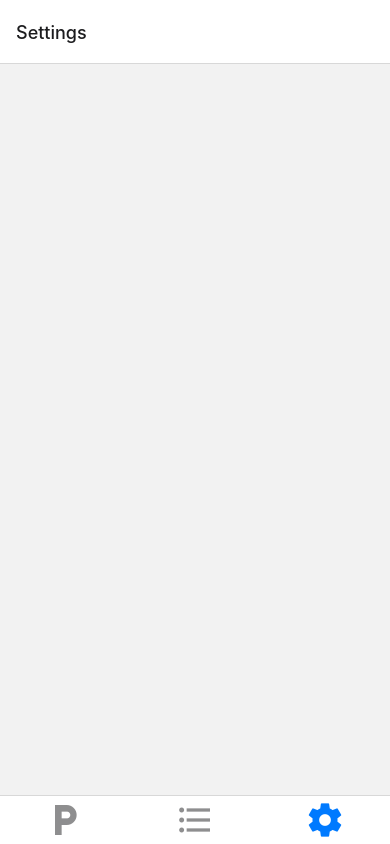
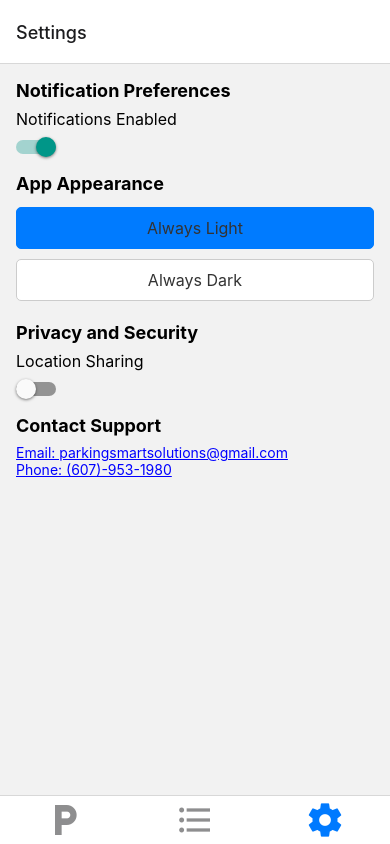
Before and after one commit to Sam-Klein1/Smart-Park, a React Native app: screen /Settings in a window 390 px wide. Built offline with nearby package versions, Linux system fonts and the light colour scheme; no server answers.

Commit message:
Updated settings stuff

```diff
--- a/App.js
+++ b/App.js
@@ -52,8 +52,11 @@ function MyTabs() {
         name="Lots"
         children={() => <Lots activeLot={activeLot} setActiveLot={setActiveLot} />}
       />
-      <Tab.Screen name="Settings" component={Settings} />
-
+      {/* <Tab.Screen name="Settings" component={Settings} /> */}
+      <Tab.Screen
+        name="Settings"
+        children={() => <Settings />}
+      />
 
     </Tab.Navigator>
   );
--- a/src/components/SearchBar.tsx
+++ b/src/components/SearchBar.tsx
@@ -30,7 +30,7 @@ export default function SearchBar({
   useEffect(() => {
     const fetchParkingLots = async () => {
       try {
-        const response = await fetch("http://192.168.254.135:8080/lots");
+        const response = await fetch("http://127.0.0.1:8080/lots");
         const data = await response.json();
         setParkingLots(data);
       } catch (error) {
--- /dev/null
+++ b/src/components/Setting.tsx
@@ -0,0 +1,68 @@
+import React from 'react';
+import { Linking, Alert, StyleSheet, View, Text, TouchableOpacity } from 'react-native';
+
+interface SettingsProps {
+    onDarkModeToggle: (value: boolean) => void;
+}
+
+const SettingComponents: React.FC<SettingsProps> = ({ onDarkModeToggle }) => {
+    const handleEmailLink = () => {
+        Linking.openURL('mailto:parkingsmartsolutions@gmail.com');
+    };
+
+    const handleCallNumber = () => {
+        Alert.alert(
+            'Call Support',
+            'Do you want to call smart park support?',
+            [
+                {
+                    text: 'Cancel',
+                    style: 'cancel',
+                },
+                {
+                    text: 'Call',
+                    onPress: () => {
+                        Linking.openURL('tel:+16079531980');
+                    },
+                },
+            ],
+            { cancelable: false }
+        );
+    };
+
+    return (
+        <View style={styles.section}>
+            <Text style={styles.sectionTitle}>Contact Support</Text>
+            <TouchableOpacity onPress={handleEmailLink}>
+                <Text style={[styles.text, styles.link]}>Email: parkingsmartsolutions@gmail.com</Text>
+            </TouchableOpacity>
+            <TouchableOpacity onPress={handleCallNumber}>
+                <Text style={[styles.text, styles.link]}>Phone: (607)-953-1980</Text>
+            </TouchableOpacity>
+        </View>
+    );
+};
+
+const styles = StyleSheet.create({
+    container: {
+        flex: 1,
+        padding: 16,
+    },
+    section: {
+        marginBottom: 16,
+    },
+    sectionTitle: {
+        fontSize: 18,
+        fontWeight: 'bold',
+        marginBottom: 8,
+    },
+    text: {
+        color: '#333',
+    },
+    link: {
+        textDecorationLine: 'underline',
+        color: 'blue',
+    },
+});
+
+export default SettingComponents;
--- a/src/screens/Home.tsx
+++ b/src/screens/Home.tsx
@@ -18,7 +18,7 @@ const Home = ({activeLot, setActiveLot}) => {
 
   const fetchData = async () => {
     try {
-      const response = await fetch(`http://192.168.254.135:8080/data`);
+      const response = await fetch(`http://127.0.0.1:8080/data`);
       const result = await response.json();
       setData(result);
     } catch (error) {
@@ -56,7 +56,7 @@ const Home = ({activeLot, setActiveLot}) => {
           className="w-full h-full"
           resizeMode="contain"
           source={{
-            uri: "https://0a93-104-228-110-109.ngrok-free.app/image",
+            uri: "http://127.0.0.1:8080/image",
           }}
         />
       </View>
--- a/src/screens/Settings.tsx
+++ b/src/screens/Settings.tsx
@@ -1,9 +1,103 @@
-import { View, Text } from "react-native";
+import React from "react";
+import { View, Text, Switch, TouchableOpacity, StyleSheet } from "react-native";
+import SettingComponents from "../components/Setting"; // Import the SettingComponents
 
-export default function Settings() {
+interface SettingsProps {
+  // Add any necessary props based on your requirements
+}
+
+const Settings: React.FC<SettingsProps> = () => {
+  const [notificationsEnabled, setNotificationsEnabled] = React.useState(true);
+  const [darkModeEnabled, setDarkModeEnabled] = React.useState(false);
+  const [locationSharingEnabled, setLocationSharingEnabled] = React.useState(false);
+
+  const handleToggleDarkMode = (value: boolean) => {
+    setDarkModeEnabled(value);
+  };
+
   return (
-    <View className="flex-1">
+    <View style={styles.container}>
+      <View style={styles.section}>
+        <Text style={styles.sectionTitle}>Notification Preferences</Text>
+        <Text style={styles.subTitle}>Notifications Enabled</Text>
+        <Switch
+          value={notificationsEnabled}
+          onValueChange={(value) => setNotificationsEnabled(value)}
+        />
+      </View>
+
+      <View style={styles.section}>
+        <Text style={styles.sectionTitle}>App Appearance</Text>
+        <TouchableOpacity
+          style={[styles.button, !darkModeEnabled ? styles.selectedButton : null]}
+          onPress={() => handleToggleDarkMode(false)}
+        >
+          <Text style={styles.buttonText}>Always Light</Text>
+        </TouchableOpacity>
+        <TouchableOpacity
+          style={[styles.button, darkModeEnabled ? styles.selectedButton : null]}
+          onPress={() => handleToggleDarkMode(true)}
+        >
+          <Text style={styles.buttonText}>Always Dark</Text>
+        </TouchableOpacity>
+      </View>
+
+      <View style={styles.section}>
+        <Text style={styles.sectionTitle}>Privacy and Security</Text>
+        <Text style={styles.subTitle}>Location Sharing</Text>
+        <Switch
+          value={locationSharingEnabled}
+          onValueChange={(value) => setLocationSharingEnabled(value)}
+        />
+      </View>
+
+      {/* Contact Support Section */}
+      {/* Replace the static content with the SettingComponents */}
+      <SettingComponents onDarkModeToggle={handleToggleDarkMode} />
 
     </View>
   );
-}
+};
+
+const styles = StyleSheet.create({
+  container: {
+    flex: 1,
+    padding: 16,
+  },
+  section: {
+    marginBottom: 16,
+  },
+  sectionTitle: {
+    fontSize: 18,
+    fontWeight: "bold",
+    marginBottom: 8,
+  },
+  subTitle: {
+    fontSize: 16,
+    marginBottom: 8,
+  },
+  buttonContainer: {
+    flexDirection: "column",
+    justifyContent: "flex-start",
+  },
+  button: {
+    padding: 10,
+    marginVertical: 5,
+    borderWidth: 1,
+    borderRadius: 5,
+    borderColor: "#ccc",
+    backgroundColor: "#fff",
+  },
+  selectedButton: {
+    backgroundColor: "#007BFF", // Blue color for the selected button
+    borderColor: "#007BFF",
+  },
+  buttonText: {
+    fontSize: 16,
+    textAlign: "center",
+    color: "#333",
+  },
+});
+
+
+export default Settings;
```
